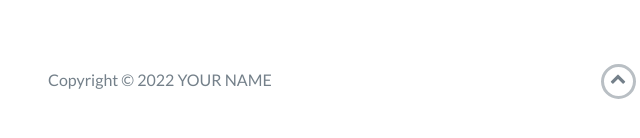
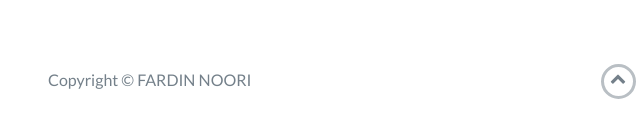
Before and after one commit to fardin-noori/fardin-noori.github.io, a website: page index.html in a window 1280 px wide. Shown: the part 4993-5131 px from the top of the page, 22-662 px from the left. Drawn offline with nearby package versions, Linux system fonts and the light colour scheme.

Commit message:
Update index.html

```diff
--- a/index.html
+++ b/index.html
@@ -320,12 +320,19 @@ Engineering Study, Design, Material Take Off, Cost Estimation, Site Supervision
     </div>
     <!-- End #contact -->
 
+
+
+
+
+
+
+
     <footer>
         <div class="container">
             <div class="row">
                 <div class="col-sm-5 copyright">
                     <p>
-                        Copyright &copy; <span id="current-year">2022</span> YOUR NAME
+                        Copyright &copy; <span id="current-year"></span> FARDIN NOORI
                     </p>
                 </div>
                 <div class="col-sm-2 top">
```
